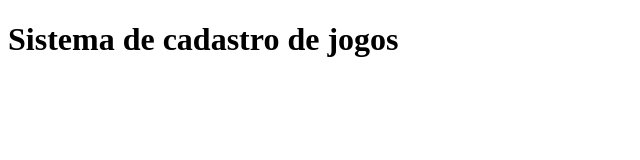
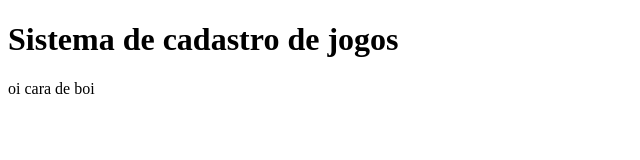
Before and after one commit to celioalves/sistema-de-cadastro, a plain HTML site: page index.html in a window 1280 px wide. Shown: the whole page, without its empty margins (0-640 px from the left). Drawn offline with Linux system fonts and the light colour scheme.

Commit message:
Nova atualização no index.html

```diff
--- a/index.html
+++ b/index.html
@@ -9,5 +9,8 @@
 <body>
     <h1><b>Sistema de cadastro de jogos</b></h1>
     <script src="app.js"></script>
+
+    oi cara de boi
+
 </body>
 </html>
```
